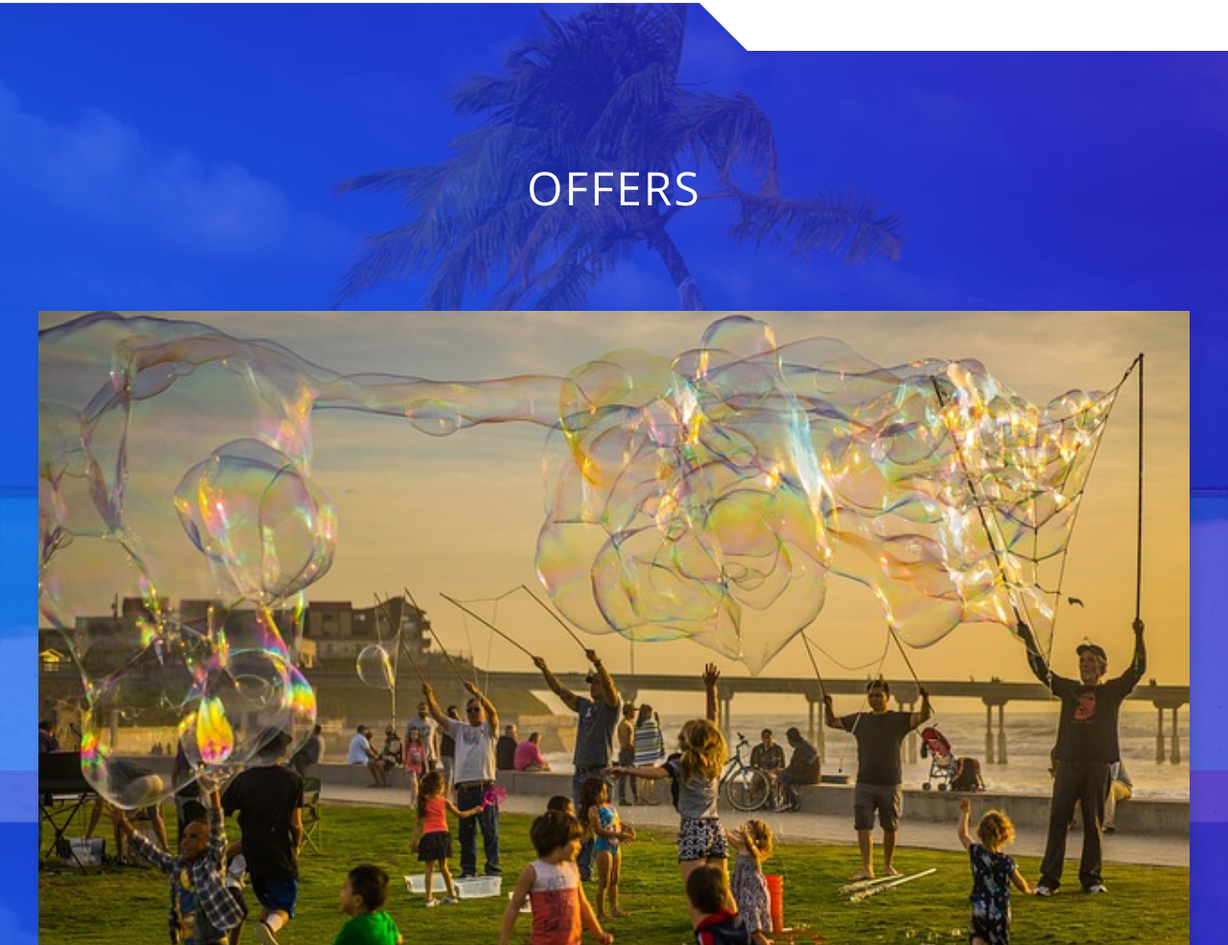
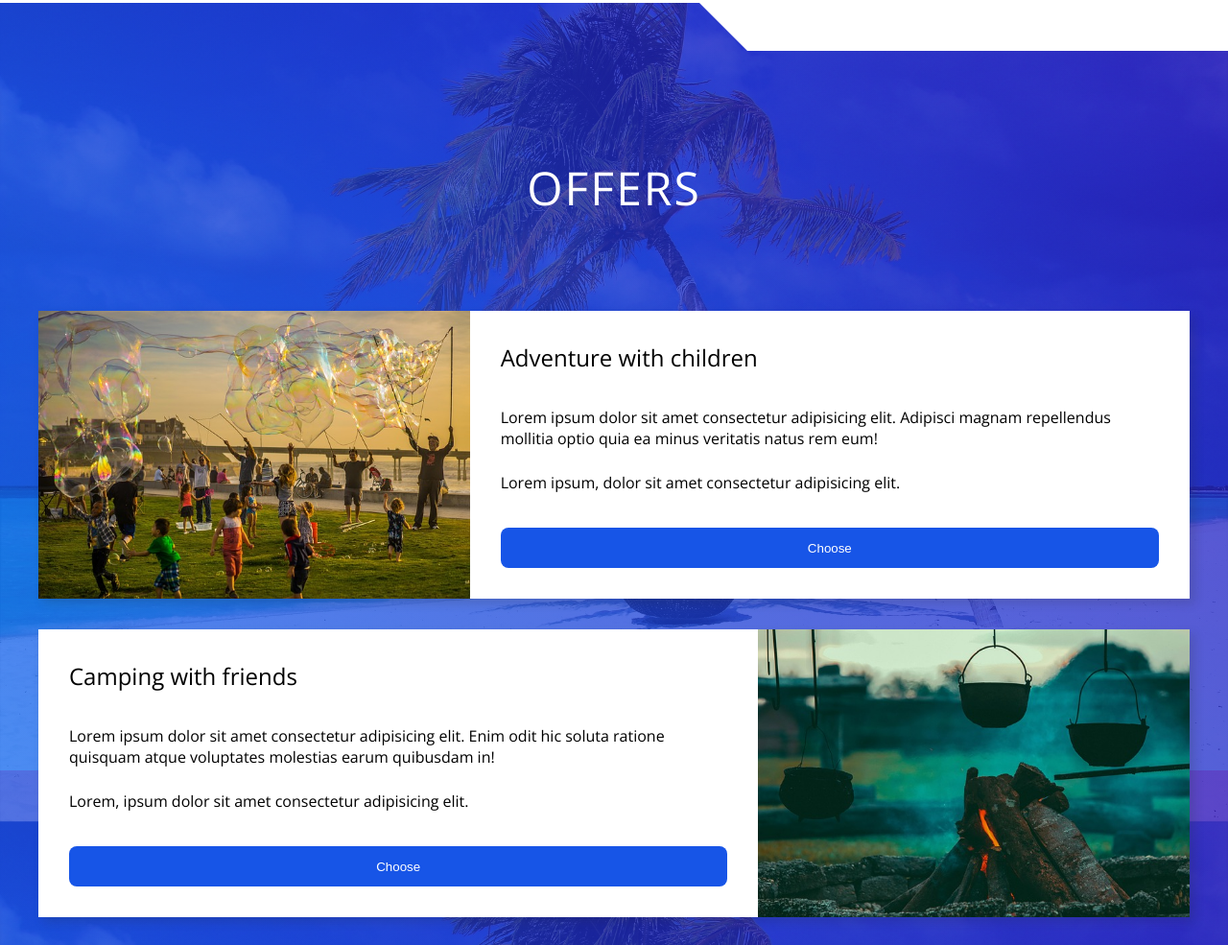
Before and after one commit to wojciech-progr/website-with-flexbox, a plain HTML site: page index.html in a window 1280 px wide. Shown: the part 3811-4796 px from the top of the page at 96% size. Drawn offline with nearby package versions, Linux system fonts and the light colour scheme.

Commit message:
Offers section RWD

```diff
--- a/sass/main.scss
+++ b/sass/main.scss
@@ -350,6 +350,8 @@ body {
 
 		&-info {
 			padding: 2em;
+			background-color: $pure-white;
+			z-index: 10;
 		}
 
 		&-heading {
@@ -407,6 +409,38 @@ body {
 		&__img {
 			margin-bottom: 0;
 			max-height: 300px;
+		}
+	}
+
+	.offers {
+		&__option {
+			display: flex;
+			margin: 2em 0;
+			width: 100%;
+
+			&-img {
+				width: 50%;
+				height: auto;
+
+				&--right {
+					order: 1;
+				}
+			}
+
+			&-info {
+				display: flex;
+				flex-direction: column;
+				justify-content: space-between;
+			}
+
+			&-heading {
+				margin-bottom: 0.5em;
+				font-style: 3.6rem;
+			}
+
+			&-btn {
+				padding: 1em;
+			}
 		}
 	}
 }
@@ -518,6 +552,21 @@ body {
 			max-width: 900px;
 		}
 	}
+
+	.offers {
+		background-image: $blue-gradient, url('./../img/ocean-big.jpg');
+
+		&__option {
+			&-img {
+				object-fit: cover;
+				height: 300px;
+			}
+
+			&-text {
+				font-size: 1.5rem;
+			}
+		}
+	}
 }
 
 @media (min-width: 1100px) {
```
Also changed, not shown: css/main.css, 1 other file.
